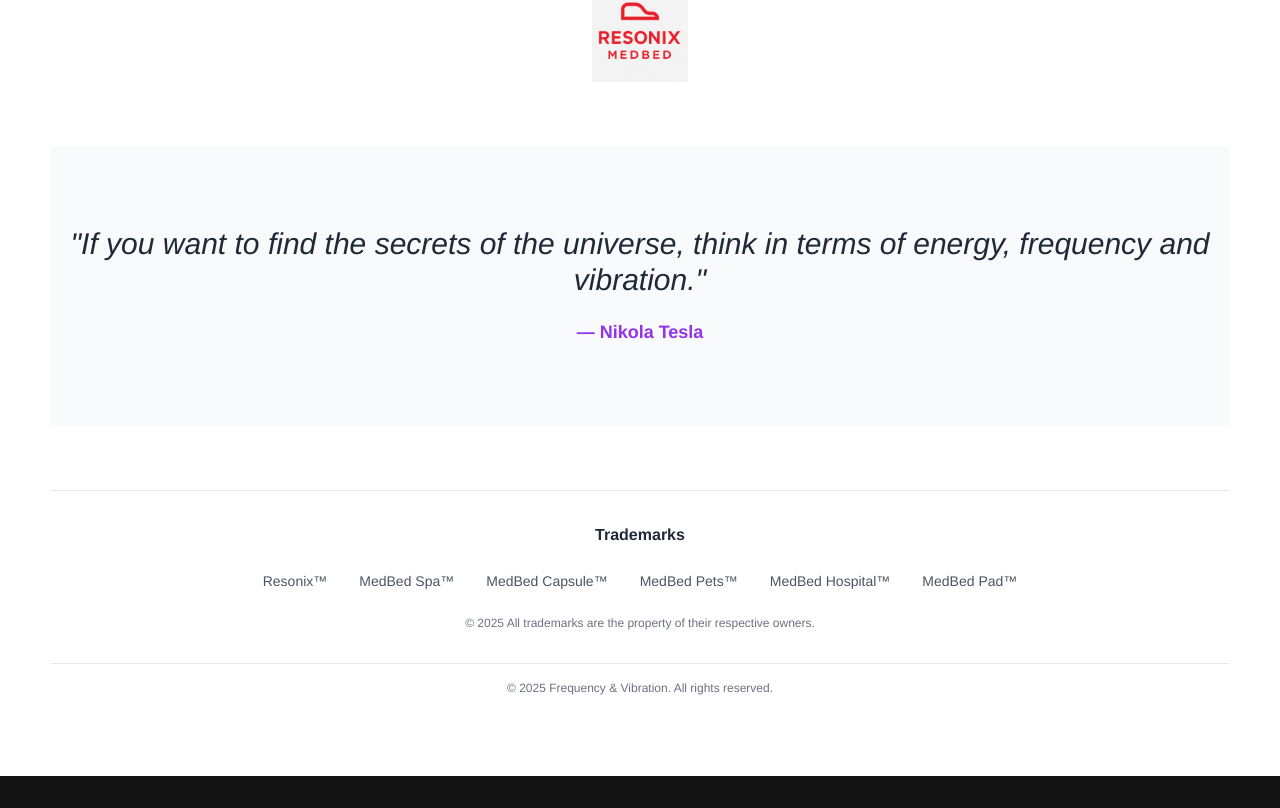
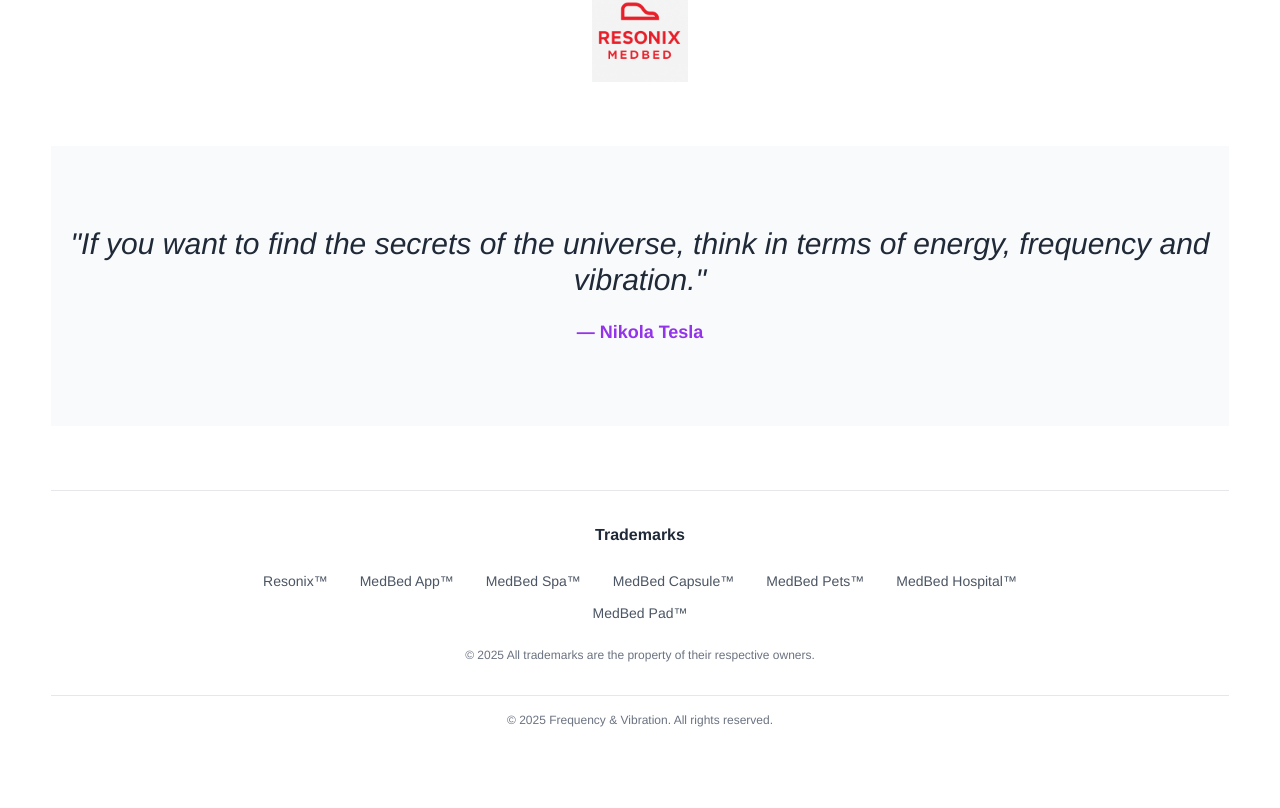
Before and after one commit to delta8coin/resonix, a Next.js app: page /frequency-lab in a window 1280 px wide. Shown: the part 1866-2674 px from the top of the page. Before the commit the page ends 2642 px from the top, so only its background shows below. Built offline with nearby package versions, Linux system fonts and the light colour scheme.

Commit message:
Add MedBed App™ to footer trademarks
Add MedBed App™ as second trademark in the list after Resonix™

🤖 Generated with [Claude Code](https://claude.com/claude-code)

Co-Authored-By: Claude <noreply@anthropic.com>

```diff
--- a/components/Footer.tsx
+++ b/components/Footer.tsx
@@ -25,6 +25,7 @@ export default function Footer() {
         <h4 className="text-base text-gray-800 font-semibold mb-6">Trademarks</h4>
         <div className="flex flex-wrap justify-center gap-x-8 gap-y-3 text-gray-600 text-sm max-w-3xl mx-auto">
           <p>Resonix™</p>
+          <p>MedBed App™</p>
           <p>MedBed Spa™</p>
           <p>MedBed Capsule™</p>
           <p>MedBed Pets™</p>
```
